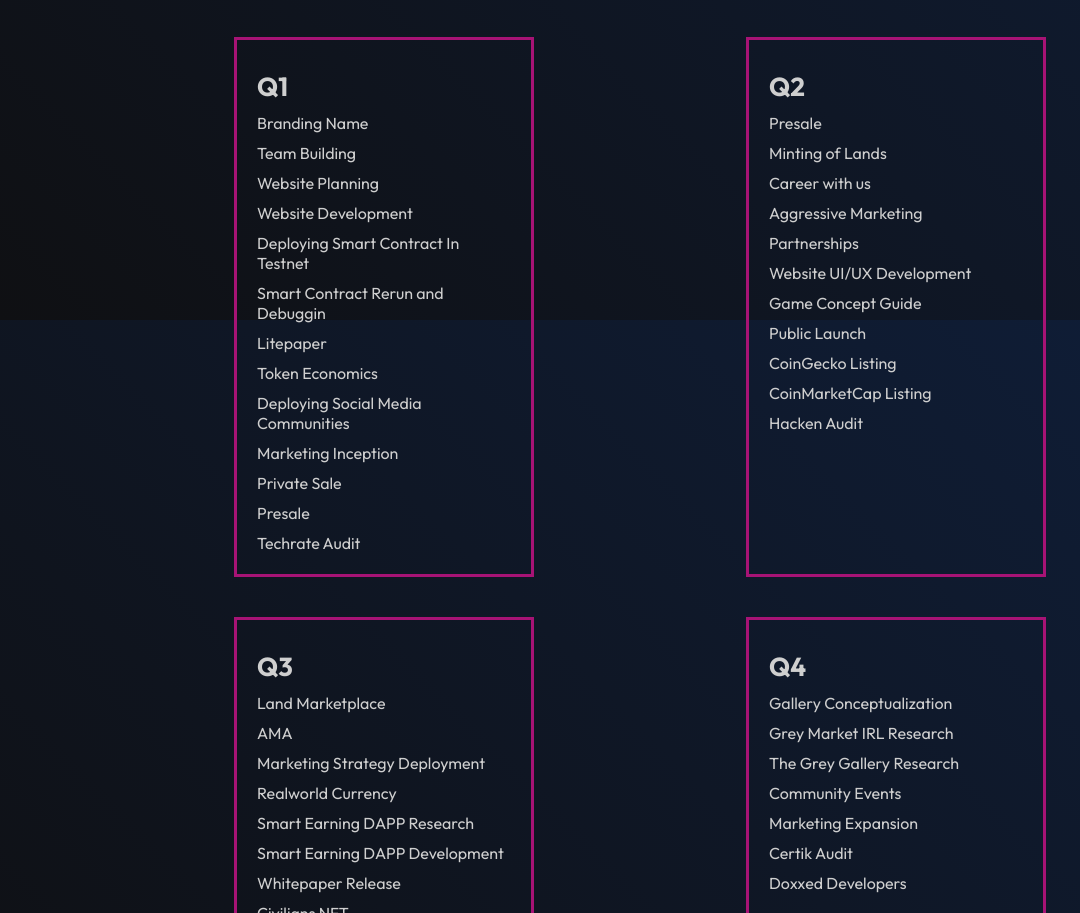
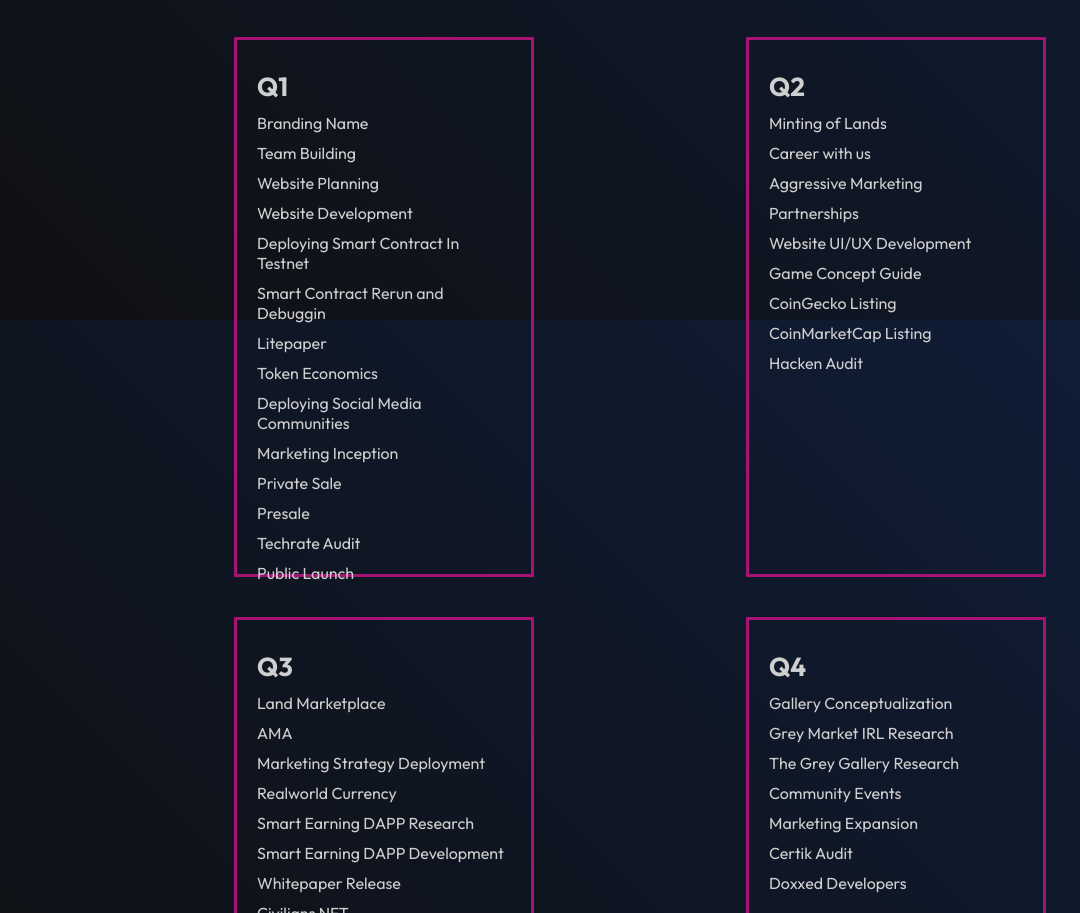
Before and after one commit to jimmyblock/greyland.github.io, a plain HTML site: page index.html in a window 1280 px wide. Shown: the part 2880-3793 px from the top of the page, without its empty margins (0-1080 px from the left). Drawn offline with Linux system fonts and the light colour scheme.

Commit message:
publiclaunch-added

```diff
--- a/index.html
+++ b/index.html
@@ -201,6 +201,7 @@
               <li>Private Sale</li>
               <li>Presale</li>
               <li>Techrate Audit</li>
+              <li>Public Launch</li>
             </ul>
           </div>
 
@@ -208,14 +209,12 @@
           <div class="roadmap-box-wrapper">
             <ul>
               <p class="q1">Q2</p>
-              <li>Presale</li>
               <li>Minting of Lands</li>
               <li>Career with us</li>
               <li>Aggressive Marketing</li>
               <li>Partnerships</li>
               <li>Website UI/UX Development</li>
               <li>Game Concept Guide</li>
-              <li>Public Launch</li>
               <li>CoinGecko Listing</li>
               <li>CoinMarketCap Listing</li>
               <li>Hacken Audit</li>
```
